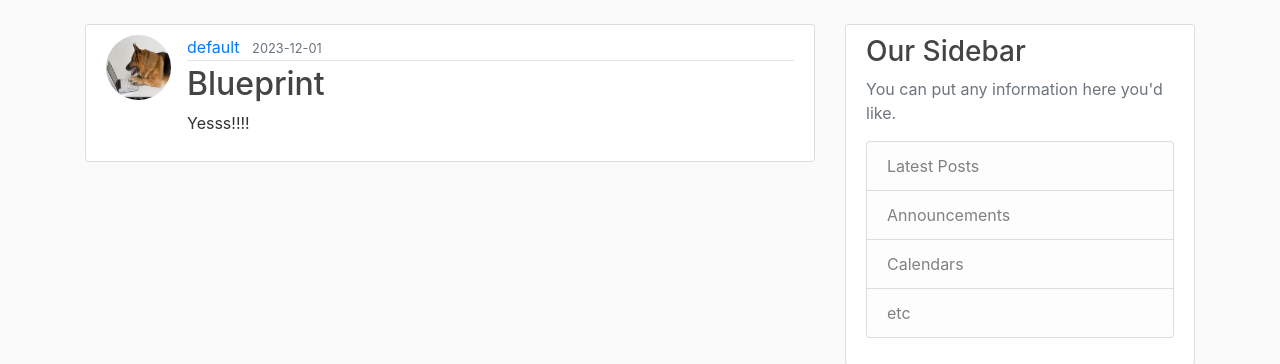
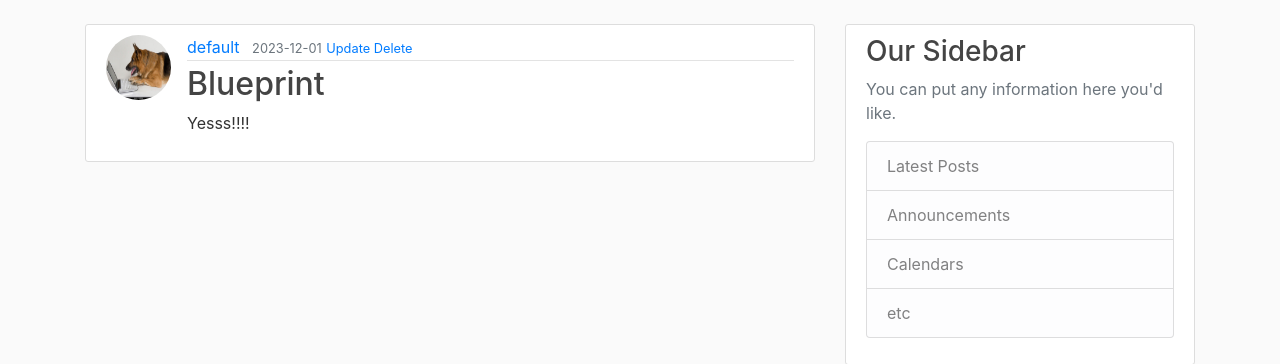
Before and after one commit to giiiiid/Flask-tutorials, a Flask app: page /publish/5 in a window 1280 px wide. Shown: the part 56-420 px from the top of the page. Run offline with Flask 3, Linux system fonts and the light colour scheme; a user stored in the database is signed in; some libraries are stand-ins or nearby versions.

Commit message:
improved ui

```diff
--- a/flaskblog/main/routes.py
+++ b/flaskblog/main/routes.py
@@ -8,7 +8,7 @@ main = Blueprint('main', __name__)
 @login_required
 def home():
     page = request.args.get('page', 1, type=int)
-    posts = Post.query.order_by(Post.date.desc()).paginate(page=page, per_page=2)
+    posts = Post.query.order_by(Post.date.desc()).paginate(page=page, per_page=3)
     return render_template('home.html', title='FlaskBlog', posts=posts)
 
 
--- a/flaskblog/templates/home.html
+++ b/flaskblog/templates/home.html
@@ -7,6 +7,7 @@
             <div class="article-metadata">
                 <a class="mr-2" href="{{url_for('users.user_profile', id=post.author.id)}}">{{post.author.username}}</a>
                 <small class="text-muted">{{post.date.strftime('%Y-%m-%d')}}</small>
+
                 {% if post.author == current_user %}
                 <small>
                     <a href="{{url_for('posts.update_post', id=post.id)}}">Update</a>
--- a/flaskblog/templates/read-post.html
+++ b/flaskblog/templates/read-post.html
@@ -4,8 +4,18 @@
             <img class="rounded-circle article-img" src="{{url_for('static', filename='propic/' + post.author.image_file)}}">
             <div class="media-body">
             <div class="article-metadata">
-                <a class="mr-2" href="#">{{post.author.username}}</a>
+                <a class="mr-2" href="{{url_for('users.user_profile', id=post.author.id)}}">{{post.author.username}}</a>
                 <small class="text-muted">{{post.date.strftime('%Y-%m-%d')}}</small>
+
+                {% if post.author == current_user %}
+                <small>
+                    <a href="{{url_for('posts.update_post', id=post.id)}}">Update</a>
+                </small>
+                <small>
+                    <a href="{{url_for('posts.delete_post', id=post.id)}}">Delete</a>
+                </small>
+                {% endif %}
+
             </div>
             <h2>{{post.title}}</h2>
             <p class="article-content">{{post.content}}</p>
```
Also changed, not shown: instance/site.db.
